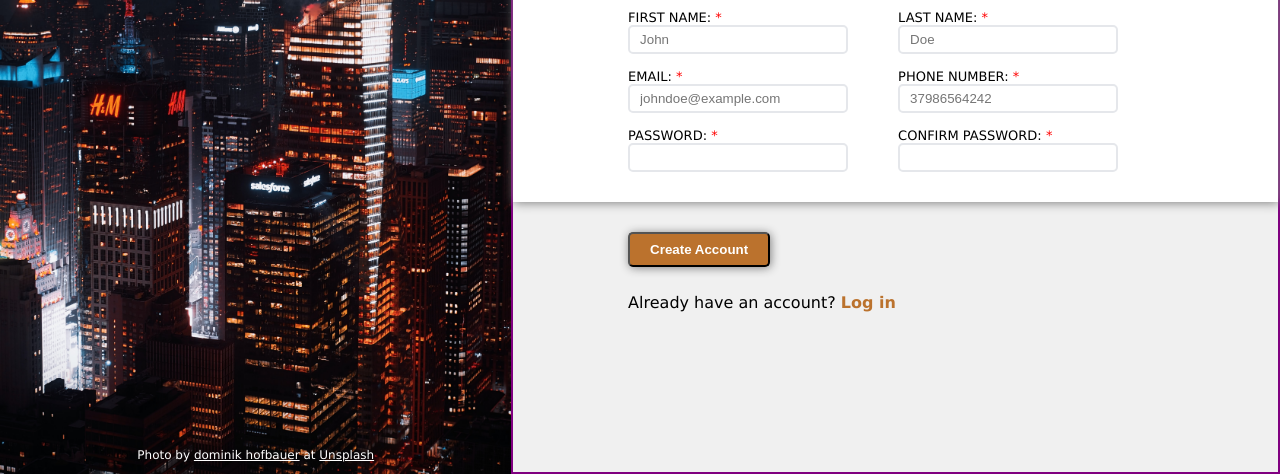
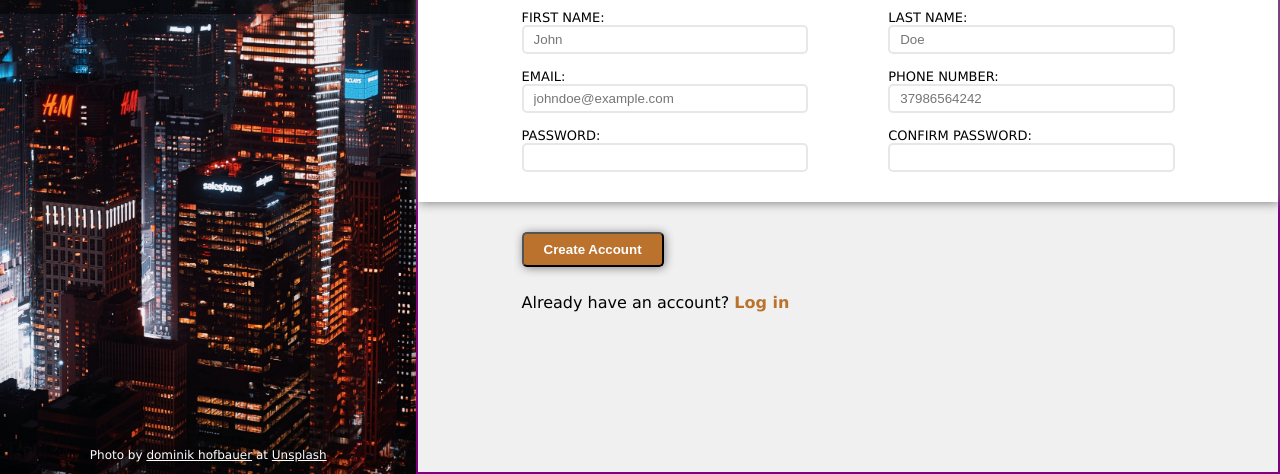
Before and after one commit to arthursl12/odin-signup, a plain HTML site: page index.html in a window 1280 px wide. Shown: the part 326-800 px from the top of the page. Drawn offline with Linux system fonts and the light colour scheme; a web font is replaced by a local one.

Commit message:
Adjust title positioning, adjust right margin

```diff
--- a/index.html
+++ b/index.html
@@ -40,31 +40,31 @@
 
                         <div class="form-row">
                             <div class="form-field">
-                                <label name="firstname">FIRST NAME: <em class="required-style">*</em></label>
+                                <label name="firstname">FIRST NAME:</label>
                                 <input type="text" pattern="[A-Za-z]+" title="Please enter only alphabet characters" name="firstname" placeholder="John" minlength="2" required>
                             </div>
                             <div class="form-field">
-                                <label name="lastname" >LAST NAME:  <em class="required-style">*</em></label>
+                                <label name="lastname" >LAST NAME:</label>
                                 <input type="text" pattern="[A-Za-z]+" title="Please enter only alphabet characters" name="lastname"  placeholder="Doe" minlength="2" required>
                             </div>
                         </div>
                         <div class="form-row">
                             <div class="form-field">
-                                <label name="email">EMAIL: <em class="required-style">*</em></label>
+                                <label name="email">EMAIL:</label>
                                 <input type="email" name="email" placeholder="johndoe@example.com" required>
                             </div>
                             <div class="form-field">
-                                <label name="phonenumber">PHONE NUMBER: <em class="required-style">*</em></label>
+                                <label name="phonenumber">PHONE NUMBER:</label>
                                 <input type="phone" name="phonenumber" placeholder="37986564242" pattern="[0-9]+" title="Please enter at least 8 numbers" minlength="8"  required>
                             </div>
                         </div>
                         <div class="form-row">
                             <div class="form-field">
-                                <label name="password">PASSWORD: <em class="required-style">*</em></label>
+                                <label name="password">PASSWORD:</label>
                                 <input type="password" name="password" required>
                             </div>
                             <div class="form-field">
-                                <label name="confirmpassword">CONFIRM PASSWORD: <em class="required-style">*</em></label>
+                                <label name="confirmpassword">CONFIRM PASSWORD:</label>
                                 <input type="password" name="confirmpassword" required>
                             </div>
                         </div>
--- a/style.css
+++ b/style.css
@@ -13,7 +13,7 @@
     --color-btn-bg: rgb(220, 220, 220);
     --theme-name: "light";
 
-    --form-padding-left: 15%;
+    --form-padding-left: 12%;
     --color-orange: rgb(187, 114, 45);
 
     --bg-image-left: url('images/dominik-hofbauer-IculuMoubkQ-unsplash.jpg')
@@ -80,7 +80,7 @@ body > h1 {
 }
 
 .title{
-    margin-top: 100px;
+    margin-top: 200px;
     background-color: rgba(0, 0, 0, 0.5);
     display: flex;
     justify-content: center;
@@ -163,7 +163,7 @@ label{
 .form-field{
     display: flex;
     flex-direction: column;
-    width: 220px;
+    width: 300px;
 }
 
 input{
@@ -175,7 +175,7 @@ input{
 
 .form-row{
     display: flex;
-    gap:50px;
+    gap:80px;
 }
 
 #form-container{
```
